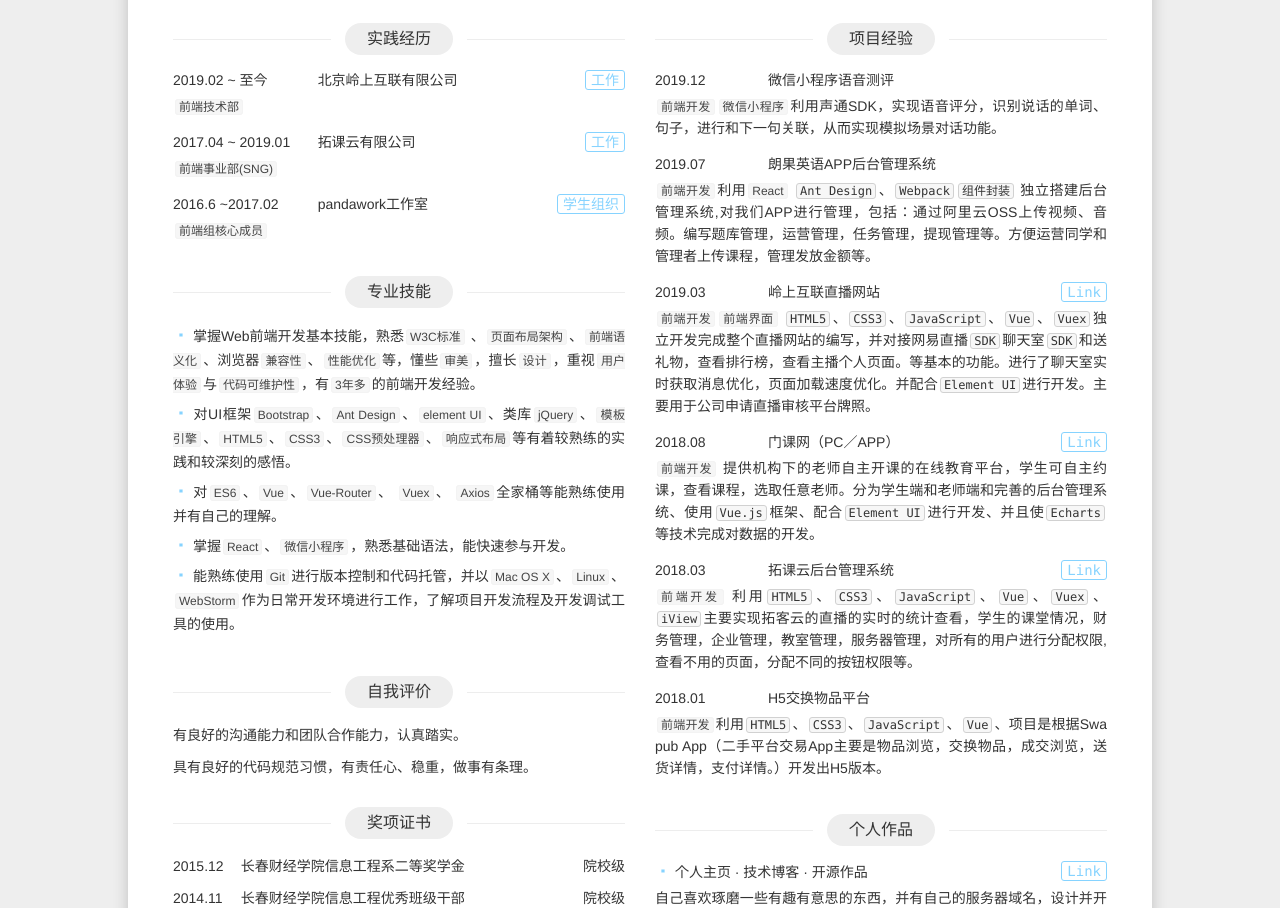
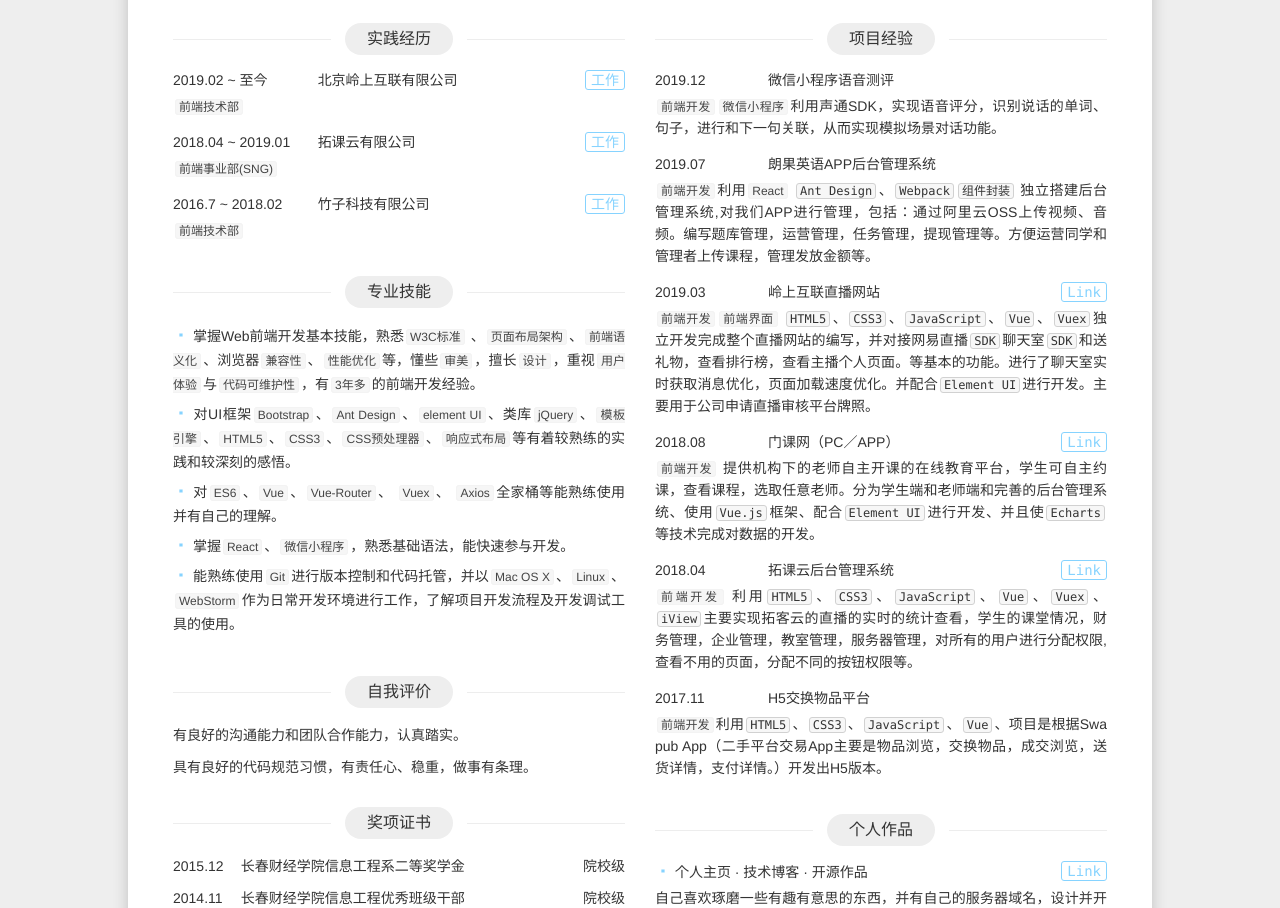
Before and after one commit to gaotianshuang/tsgao, a plain HTML site: page resume/index.html in a window 1280 px wide. Shown: the part 336-1244 px from the top of the page. Drawn offline with Linux system fonts and the light colour scheme.

Commit message:
修改简历

```diff
--- a/resume/index.html
+++ b/resume/index.html
@@ -55,7 +55,7 @@
                             </div>
                         </div>
                         <div class="item">
-                                <header class="item-hd"><span class="item-time">2017.04 ~ 2019.01</span> <a class="btn item-more" href="http://www.talk-cloud.com/"
+                                <header class="item-hd"><span class="item-time">2018.04 ~ 2019.01</span> <a class="btn item-more" href="http://www.talk-cloud.com/"
                                     target="_blank">工作</a><h3 class="item-name">拓课云有限公司</h3>
                             </header>
                             <div class="item-bd">
@@ -64,10 +64,10 @@
                             </div>
                         </div>
                         <div class="item">
-                            <header class="item-hd"><span class="item-time">2016.6 ~2017.02</span><h3 class="item-name"> pandawork工作室</h3><a class="btn item-more"
-                                    href="javascript:;" target="_blank">学生组织</a></header>
+                            <header class="item-hd"><span class="item-time">2016.7 ~ 2018.02</span><h3 class="item-name"> 竹子科技有限公司</h3><a class="btn item-more"
+                                    href="javascript:;" target="_blank">工作</a></header>
                             <div class="item-bd">
-                                <p class="section-content"><strong>前端组核心成员</strong>
+                                <p class="section-content"><strong>前端技术部</strong>
                                 </p>
                             </div>
                         </div>
@@ -163,7 +163,7 @@
                             </div>
                         </div>
                         <div class="item">
-                            <header class="item-hd"><span class="item-time">2018.03</span> <a class="btn item-more" href="http://school.talk-cloud.com/#/"
+                            <header class="item-hd"><span class="item-time">2018.04</span> <a class="btn item-more" href="http://school.talk-cloud.com/#/"
                                     target="_blank">Link</a><h3 class="item-name">拓课云后台管理系统</h3>
                             </header>
                             <div class="item-bd">
@@ -171,7 +171,7 @@
                             </div>
                         </div>
                         <div class="item">
-                            <header class="item-hd"><span class="item-time">2018.01</span><h3 class="item-name">H5交换物品平台 </h3>
+                            <header class="item-hd"><span class="item-time">2017.11</span><h3 class="item-name">H5交换物品平台 </h3>
                             </header>
                             <div class="item-bd">
                                 <p class="section-content"><strong>前端开发</strong>利用<em>HTML5</em>、<em>CSS3</em>、<em>JavaScript</em>、<em>Vue</em>、项目是根据Swapub App（二手平台交易App主要是物品浏览，交换物品，成交浏览，送货详情，支付详情。）开发出H5版本。</p>
```
